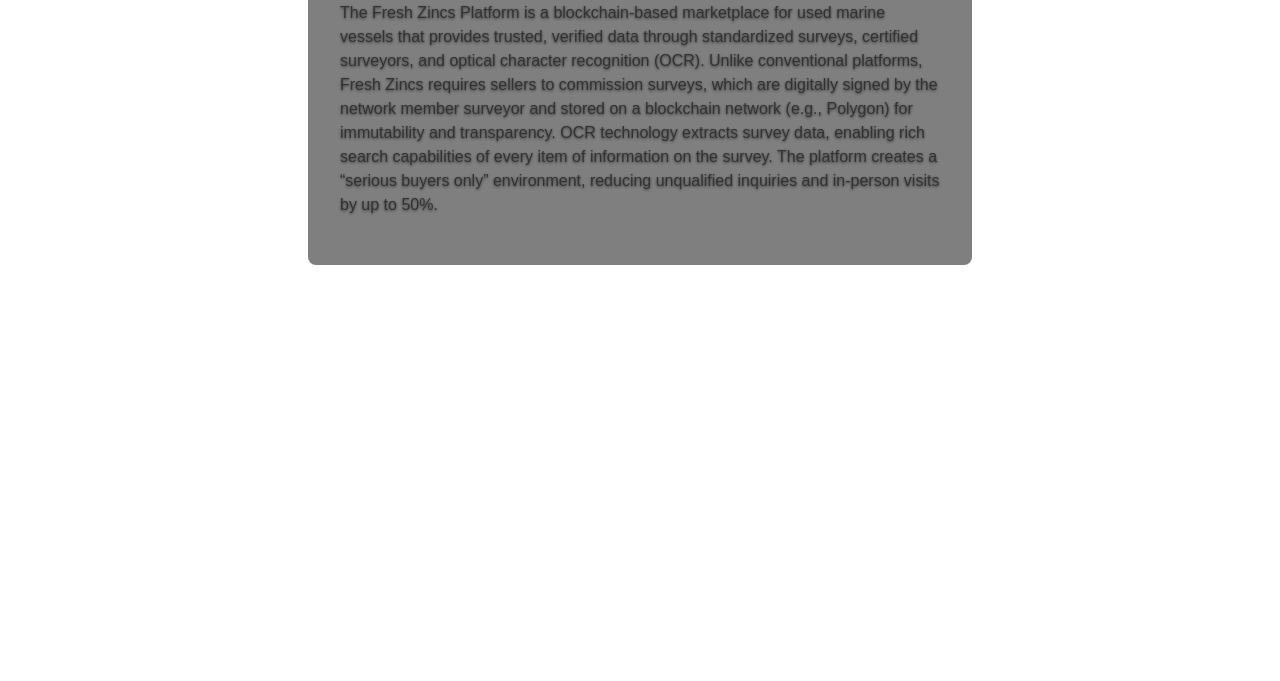
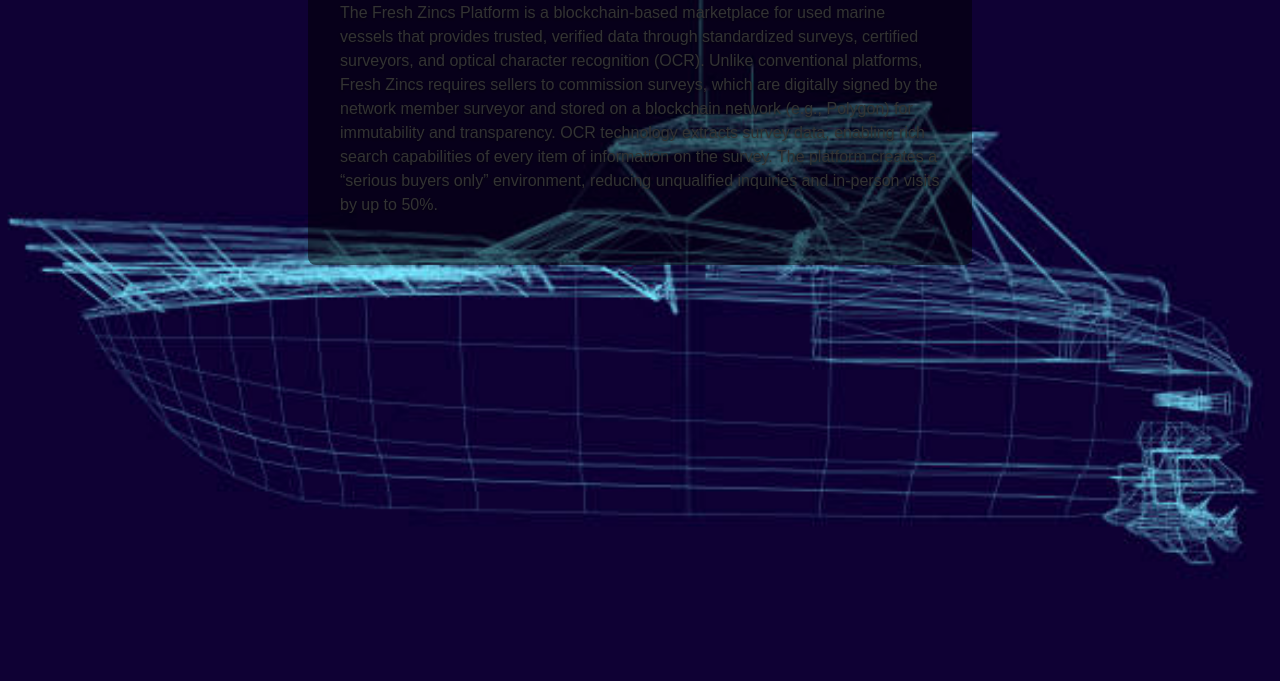
Before and after one commit to jrauch18/freshzincs, a website: page public/index.html in a window 1280 px wide. Shown: the part 119-800 px from the top of the page. Drawn offline with Linux system fonts and the light colour scheme.

Commit message:
pls work

```diff
--- a/public/styles.css
+++ b/public/styles.css
@@ -4,7 +4,7 @@
   font-family: sans-serif;
 
   /* background image */
-  background: url('home/ec2-user/freshzincs/images/yacht.jpg') no-repeat center center fixed;
+  background: url('/images/yacht.jpg') no-repeat center center fixed;
   background-size: cover;
 
   /* optional: make text more legible */
```
Also changed, not shown: public/images/yacht.jpg (renamed from images/yacht.jpg).
